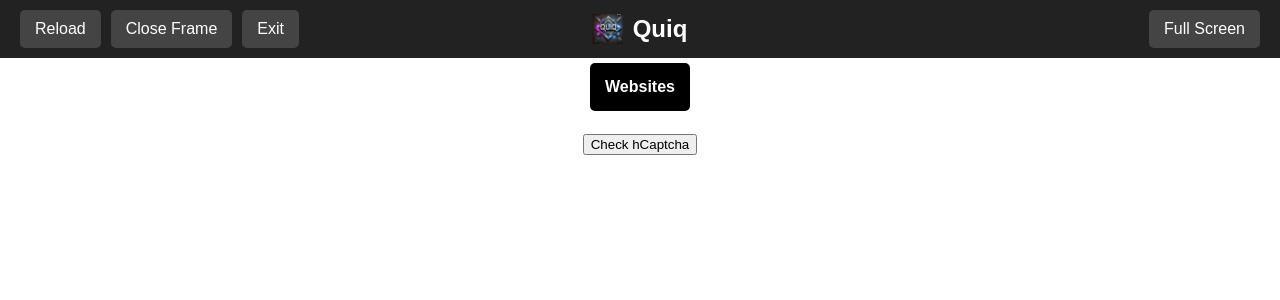
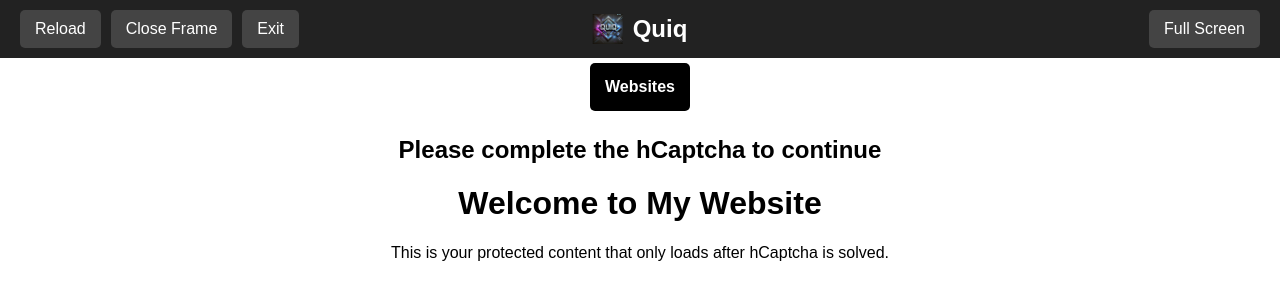
Before and after one commit to Fyve505/Quiq, a plain HTML site: page index.html in a window 1280 px wide. Drawn offline with Linux system fonts and the light colour scheme.

Commit message:
Update index.html

```diff
--- a/index.html
+++ b/index.html
@@ -185,33 +185,36 @@
 </html>
 
 
-<!-- hCaptcha widget -->
-<div class="h-captcha" data-sitekey="1290fa54-b664-4a32-bcc4-3c5cae7eb8f6"></div>
+<!-- hCaptcha overlay -->
+<div id="captcha-overlay">
+    <h2>Please complete the hCaptcha to continue</h2>
+    <div class="h-captcha" data-sitekey="1290fa54-b664-4a32-bcc4-3c5cae7eb8f6" data-callback="onCaptchaSuccess"></div>
+</div>
 
-<br />
-
-<button onclick="checkCaptcha()">Check hCaptcha</button>
-
-<p id="result"></p>
+<!-- Your actual website content -->
+<div id="main-content">
+    <h1>Welcome to My Website</h1>
+    <p>This is your protected content that only loads after hCaptcha is solved.</p>
+</div>
 
 <script>
-function checkCaptcha() {
-    const response = hcaptcha.getResponse();
-    const resultElem = document.getElementById('result');
+function onCaptchaSuccess(token) {
+    // Store in sessionStorage so it only runs once per tab/session
+    sessionStorage.setItem("captchaPassed", "true");
 
-    if (!response) {
-        alert('Please complete the hCaptcha first.');
-        resultElem.textContent = '';
-        return;
+    // Hide the overlay and show the real content
+    document.getElementById("captcha-overlay").style.display = "none";
+    document.getElementById("main-content").style.display = "block";
+}
+
+window.onload = function() {
+    if (sessionStorage.getItem("captchaPassed") === "true") {
+        // Already passed captcha in this session
+        document.getElementById("captcha-overlay").style.display = "none";
+        document.getElementById("main-content").style.display = "block";
     }
-
-    resultElem.textContent = 'hCaptcha completed! Response token: ' + response;
-
-    // Optionally, here you can send `response` to your server for verification
-}
+};
 </script>
-
-<script src="https://hcaptcha.com/1/api.js" async defer></script>
 
 <!-- Google tag (gtag.js) -->
 <script async src="https://www.googletagmanager.com/gtag/js?id=G-7L0L468GX1"></script>
```
